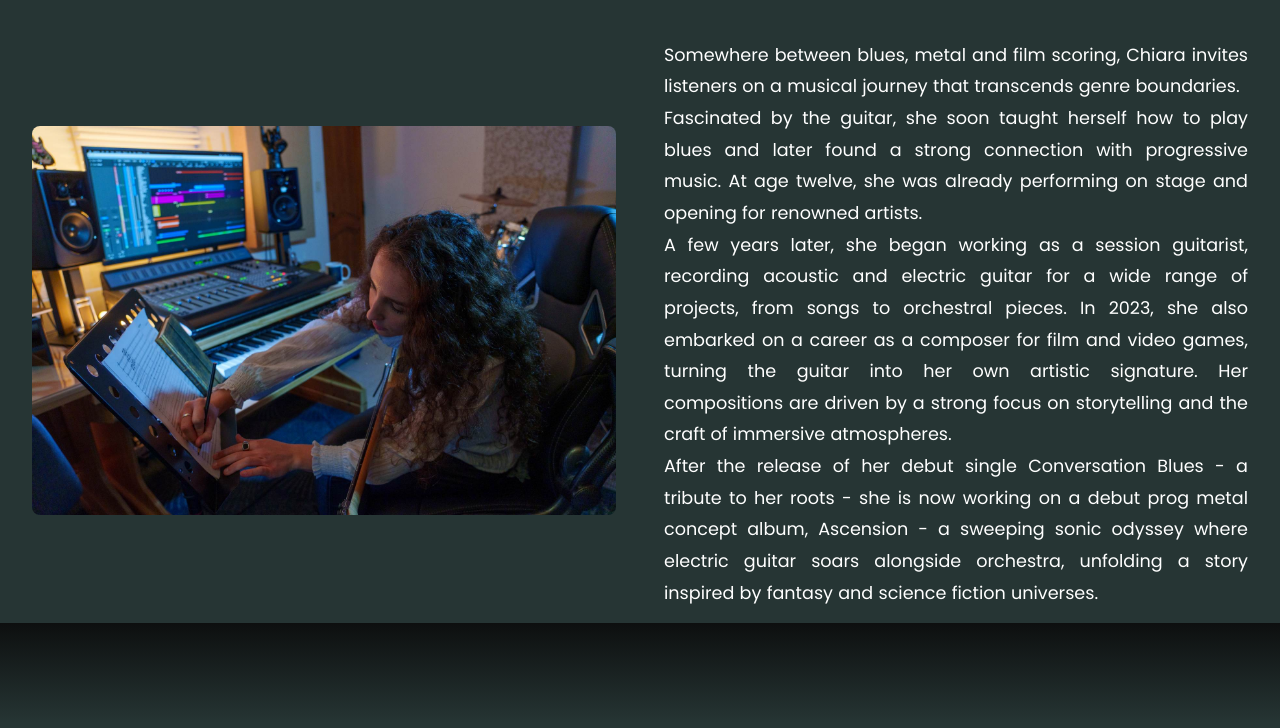
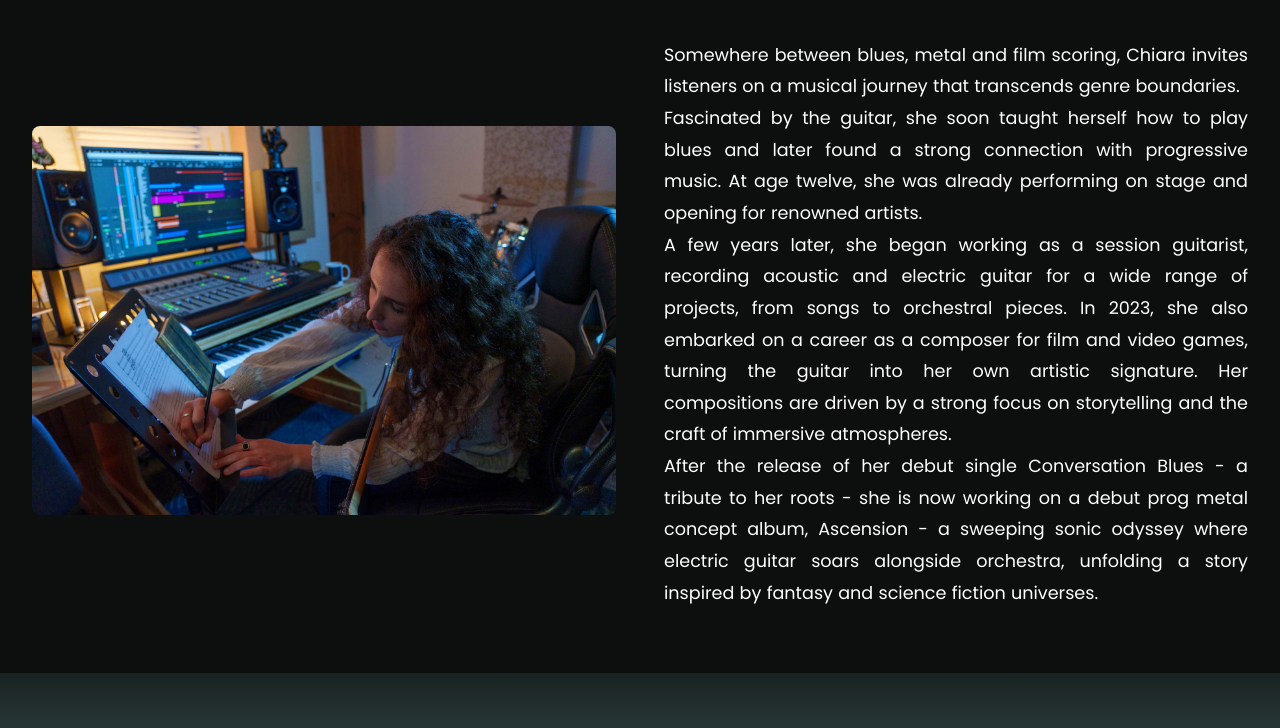
Before and after one commit to munitnam/chiaramanenti.com, a website: page public/index.html in a window 1280 px wide. Shown: the part 5060-5788 px from the top of the page. Drawn offline with Linux system fonts and the light colour scheme; no server answers.

Commit message:
Limit about image to 600px max-width, use dark background instead of footer color

```diff
--- a/public/css/style.css
+++ b/public/css/style.css
@@ -570,7 +570,7 @@
 
 /* About Section */
 .about-section {
-    background: rgba(39, 55, 54, 0.95);
+    background: var(--bg-dark);
     padding: 4rem 2rem;
     margin-left: calc(50% - 50vw);
     margin-right: calc(50% - 50vw);
@@ -595,6 +595,7 @@
 
 .about-image img {
     width: 100%;
+    max-width: 600px;
     height: auto;
     border-radius: 8px;
 }
```
